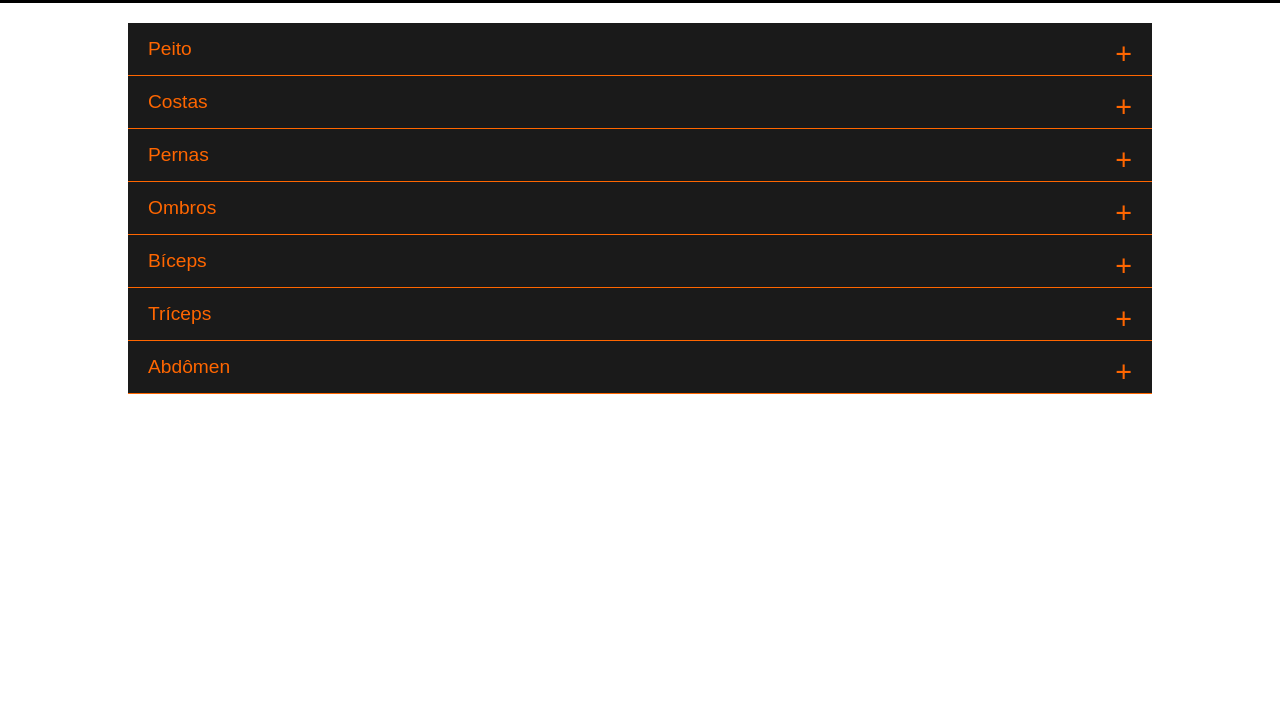
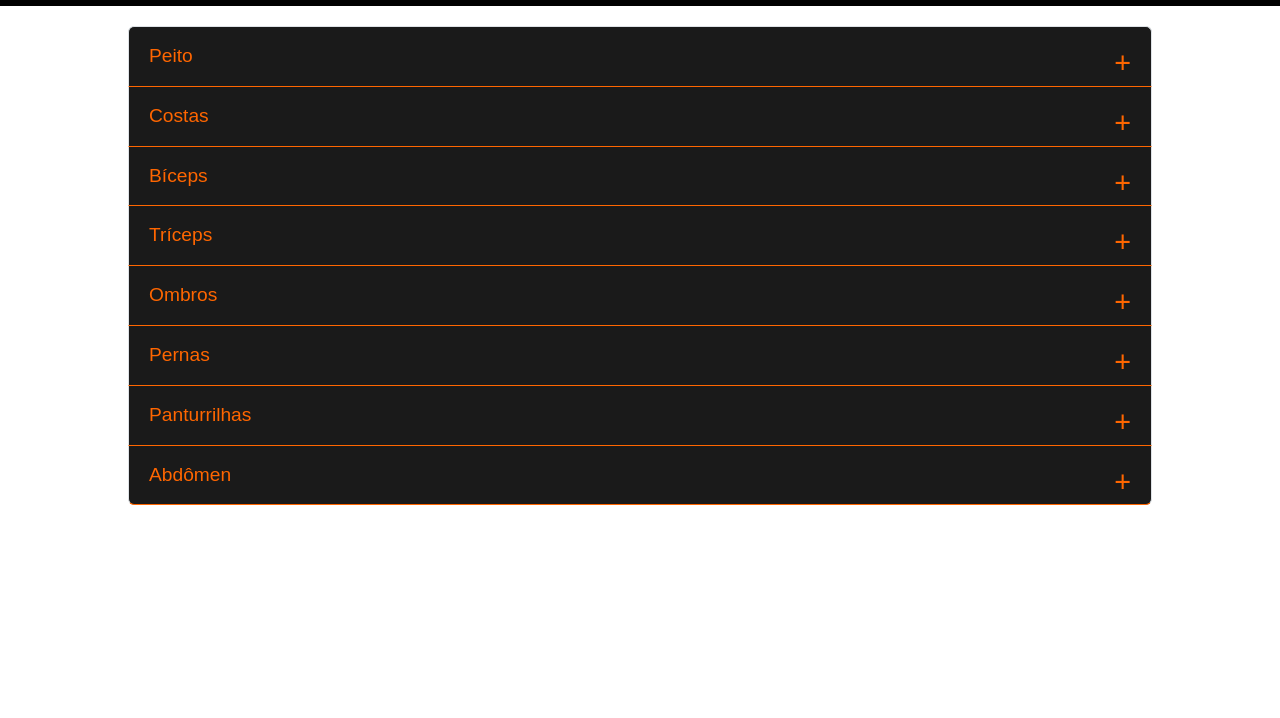
Before and after one commit to Mateusgrr07/Fit_Journey, a plain HTML site: page tutoriais.html in a window 1280 px wide. Shown: the part 82-800 px from the top of the page. Drawn offline with nearby package versions, Linux system fonts and the light colour scheme.

Commit message:
Arrumando os tutorias/Mateus 18/06/2025

```diff
--- a/styless3.css
+++ b/styless3.css
@@ -69,3 +69,8 @@
 .accordion-content li:last-child {
   border-bottom: none;
 }
+
+.accordion-content a {
+  color: #ff6600;
+  text-decoration: none;
+}
--- a/tutoriais.html
+++ b/tutoriais.html
@@ -1,10 +1,12 @@
 <!DOCTYPE html>
 <html lang="pt-br">
+
 <head>
-    <meta charset="UTF-8">
-    <meta name="viewport" content="width=device-width, initial-scale=1.0">
-    <title>Tutoriais</title>
-    <link rel="stylesheet" href="styless3.css">
+  <meta charset="UTF-8">
+  <meta name="viewport" content="width=device-width, initial-scale=1.0">
+  <title>Tutoriais</title>
+  <link href="https://cdn.jsdelivr.net/npm/bootstrap@5.3.7/dist/css/bootstrap.min.css" rel="stylesheet">
+  <link rel="stylesheet" href="styless3.css">
 </head>
 
 <body>
@@ -13,14 +15,20 @@
   </header>
 
   <div class="accordion">
+
     <div class="accordion-item">
       <div class="accordion-header">Peito</div>
       <div class="accordion-content">
         <ul>
           <li><a href="https://www.mundoboaforma.com.br/wp-content/uploads/2020/12/supino-reto.gif">Supino Reto</a></li>
-          <li><a href="https://image.tuasaude.com/media/article/cf/eo/exercicios-para-peitoral_73971.gif?width=686&height=487">Supino Inclinado com Halters</a></li>
-          <li><a href="https://www.hipertrofia.org/blog/wp-content/uploads/2020/06/dumbbell-incline-fly.gif">Crucifixo</a></li>
-          <li><a href="https://static.wixstatic.com/media/2edbed_bede080ad4d141e78fc3f3e25f30ef88~mv2.gif">Pec Deck</a></li>
+          <li><a
+              href="https://www.mundoboaforma.com.br/wp-content/uploads/2020/12/supino-inclinado-com-barra.gif">Supino
+              Inclinado</a></li>
+          <li><a
+              href="https://www.hipertrofia.org/blog/wp-content/uploads/2018/09/barbell-decline-bench-press.gif">Supino
+              Declinado</a></li>
+          <li><a href="https://static.wixstatic.com/media/2edbed_bede080ad4d141e78fc3f3e25f30ef88~mv2.gif">Pec Deck</a>
+          </li>
         </ul>
       </div>
     </div>
@@ -29,10 +37,77 @@
       <div class="accordion-header">Costas</div>
       <div class="accordion-content">
         <ul>
-          <li><a href="https://image.tuasaude.com/media/article/aq/ix/treino-de-costas-e-biceps_73949.gif?width=686&height=487">Puxada Alta</a></li>
-          <li><a href="https://www.mundoboaforma.com.br/wp-content/uploads/2021/09/remada-sentado-com-cabos-e-triangulo-para-costas.gif">Remada Baixa</a></li>
-          <li><a href="https://static.wixstatic.com/media/2edbed_14548a7b0f634aa4bb3973c3100abad9~mv2.gif">Pull Down</a></li>
-          <li><a href="https://image.tuasaude.com/media/article/lr/wg/treino-de-costas-e-biceps_73948.gif?width=686&height=487">Remada Articulada</a></li>
+          <li><a
+              href="https://www.mundoboaforma.com.br/wp-content/uploads/2020/12/costas-puxada-aberta-com-barra-no-pulley.gif">Puxada
+              Alta</a></li>
+          <li><a href="https://www.hipertrofia.org/blog/wp-content/uploads/2023/11/dumbbell-bent-over-row.gif">Remada
+              Curvada com Halteres</a></li>
+          <li><a href="https://static.wixstatic.com/media/2edbed_cf8feb6f79494833b887104bc358843d~mv2.gif">Remada
+              Unilateral com Halteres</a></li>
+          <li><a
+              href="https://www.mundoboaforma.com.br/wp-content/uploads/2021/09/remada-sentado-com-cabos-e-triangulo-para-costas.gif">Remada
+              Baixa</a></li>
+          <li><a href="https://www.hipertrofia.org/blog/wp-content/uploads/2024/01/dumbbell-shrug.gif">Encolhimento com
+              Halteres</a></li>
+        </ul>
+      </div>
+    </div>
+
+    <div class="accordion-item">
+      <div class="accordion-header">Bíceps</div>
+      <div class="accordion-content">
+        <ul>
+          <li><a
+              href="https://www.mundoboaforma.com.br/wp-content/uploads/2020/12/rosca-biceps-direta-na-barra-ez.gif">Rosca
+              Direta</a></li>
+          <li><a href="https://static.wixstatic.com/media/2edbed_da5d39fd2fea4def82eb883ddb148003~mv2.gif">Rosca
+              Alternada</a></li>
+          <li><a
+              href="https://image.tuasaude.com/media/article/cv/bd/treino-de-costas-e-biceps_73944.gif?width=686&height=487">Rosca
+              Martelo</a></li>
+          <li><a
+              href="https://www.mundoboaforma.com.br/wp-content/uploads/2020/12/rosca-concentrada-unilateral-com-halter.gif">Rosca
+              Concentrada</a></li>
+          <li><a
+              href="https://www.mundoboaforma.com.br/wp-content/uploads/2020/12/biceps-rosca-biceps-no-banco-scott-com-barra-W.gif">Rosca
+              Scott</a></li>
+        </ul>
+      </div>
+    </div>
+
+    <div class="accordion-item">
+      <div class="accordion-header">Tríceps</div>
+      <div class="accordion-content">
+        <ul>
+          <li><a
+              href="https://image.tuasaude.com/media/article/gc/as/treino-de-triceps-em-casa_74242.gif?width=686&height=487">Tríceps
+              Testa</a></li>
+          <li><a
+              href="https://engenhariadocorpo.com.br/wp-content/uploads/2024/09/Inserir-um-titulo-1100-x-500-px-1.gif">Tríceps
+              Banco</a></li>
+          <li><a
+              href="https://www.hipertrofia.org/blog/wp-content/uploads/2024/05/cable-overhead-triceps-extension-rope-attachment.gif">Tríceps
+              Francês</a></li>
+          <li><a href="https://www.thingys.com.ar/gymapps/tutorial/7c9218fc52e8256003159658198439e2.gif">Tríceps na Polia </a></li>
+        </ul>
+      </div>
+    </div>
+
+    <div class="accordion-item">
+      <div class="accordion-header">Ombros</div>
+      <div class="accordion-content">
+        <ul>
+          <li><a
+              href="https://grandeatleta.com.br/blog/wp-content/uploads/2023/10/Crucifixo-inverso-na-maquina-como-fazer-musculos.gif">Crucifixo
+              Inverso</a></li>
+          <li><a
+              href="https://www.hipertrofia.org/blog/wp-content/uploads/2018/12/desenvolvimento-militar.gif">Desenvolvimento</a>
+          </li>
+          <li><a href="https://i.pinimg.com/originals/8b/d3/74/8bd3745dca0749b912b08b0d4bca3833.gif">Elevação
+              Lateral</a></li>
+          <li><a
+              href="https://i0.wp.com/omelhortreino.com.br/wp-content/uploads/2025/04/Elevacao-frontal-com-dois-bracos-com-halteres.gif?resize=550%2C550&ssl=1">Elevação
+              Frontal</a></li>
         </ul>
       </div>
     </div>
@@ -41,49 +116,34 @@
       <div class="accordion-header">Pernas</div>
       <div class="accordion-content">
         <ul>
-          <li><a href="https://www.hipertrofia.org/blog/wp-content/uploads/2017/11/smith-full-squat.gif">Agachamento</a></li>
-          <li><a href="https://www.mundoboaforma.com.br/wp-content/uploads/2020/12/pernas-leg-press-45-tradicional.gif">Leg Press 45°</a></li>
-          <li><a href="https://www.hipertrofia.org/blog/wp-content/uploads/2023/11/lever-leg-extension.gif">Cadeira Extensora</a></li>
-          <li><a href="https://www.hipertrofia.org/blog/wp-content/uploads/2018/09/cadeira-flexora.gif">Cadeira Flexora</a></li>
-          <li><a href="https://i.pinimg.com/originals/4e/17/b8/4e17b88b6b11c54155939c0a5b3c3381.gif">Cadeira Adutora</a></li>
-          <li><a href="https://www.hipertrofia.org/blog/wp-content/uploads/2024/09/lever-seated-hip-abduction.gif">Cadeira Abdutora</a></li>
+          <li><a href="https://www.hipertrofia.org/blog/wp-content/uploads/2017/11/smith-full-squat.gif">Agachamento</a>
+          </li>
+          <li><a
+              href="https://www.mundoboaforma.com.br/wp-content/uploads/2020/12/pernas-leg-press-45-tradicional.gif">Leg
+              Press</a></li>
+          <li><a
+              href="https://www.hipertrofia.org/blog/wp-content/uploads/2023/11/lever-leg-extension.gif">Extensora</a>
+          </li>
+          <li><a href="https://www.hipertrofia.org/blog/wp-content/uploads/2018/09/cadeira-flexora.gif">Flexora</a></li>
+          <li><a href="https://i.pinimg.com/originals/4e/17/b8/4e17b88b6b11c54155939c0a5b3c3381.gif">Cadeira Adutora</a>
+          </li>
+          <li><a
+              href="https://www.hipertrofia.org/blog/wp-content/uploads/2024/09/lever-seated-hip-abduction.gif">Cadeira
+              Abdutora</a></li>
         </ul>
       </div>
     </div>
 
     <div class="accordion-item">
-      <div class="accordion-header">Ombros</div>
+      <div class="accordion-header">Panturrilhas</div>
       <div class="accordion-content">
         <ul>
-          <li><a href="https://www.hipertrofia.org/blog/wp-content/uploads/2018/12/desenvolvimento-militar.gif">Desenvolvimento</a></li>
-          <li><a href="https://i.pinimg.com/originals/8b/d3/74/8bd3745dca0749b912b08b0d4bca3833.gif">Elevação Lateral</a></li>
-          <li><a href="https://i0.wp.com/omelhortreino.com.br/wp-content/uploads/2025/04/Elevacao-frontal-com-dois-bracos-com-halteres.gif?resize=550%2C550&ssl=1">Elevação Frontal</a></li>
-          <li><a href="https://www.hipertrofia.org/blog/wp-content/uploads/2024/01/dumbbell-shrug.gif">Encolhimento</a></li>
-        </ul>
-      </div>
-    </div>
-
-    <div class="accordion-item">
-      <div class="accordion-header">Bíceps</div>
-      <div class="accordion-content">
-        <ul>
-          <li><a href="https://www.mundoboaforma.com.br/wp-content/uploads/2020/12/rosca-biceps-direta-na-barra-ez.gif">Rosca Direta</a></li>
-          <li><a href="https://static.wixstatic.com/media/2edbed_da5d39fd2fea4def82eb883ddb148003~mv2.gif">Rosca Alternada</a></li>
-          <li><a href="https://image.tuasaude.com/media/article/cv/bd/treino-de-costas-e-biceps_73944.gif?width=686&height=487">Rosca Martelo</a></li>
-          <li><a href="https://www.mundoboaforma.com.br/wp-content/uploads/2020/12/rosca-concentrada-unilateral-com-halter.gif">Rosca Concentrada</a></li>
-          <li><a href="https://www.mundoboaforma.com.br/wp-content/uploads/2020/12/biceps-rosca-biceps-no-banco-scott-com-barra-W.gif">Rosca Scott</a></li>
-        </ul>
-      </div>
-    </div>
-
-    <div class="accordion-item">
-      <div class="accordion-header">Tríceps</div>
-      <div class="accordion-content">
-        <ul>
-          <li><a href="https://image.tuasaude.com/media/article/gc/as/treino-de-triceps-em-casa_74242.gif?width=686&height=487">Tríceps Testa</a></li>
-          <li><a href="https://engenhariadocorpo.com.br/wp-content/uploads/2024/09/Inserir-um-titulo-1100-x-500-px-1.gif">Tríceps Banco</a></li>
-          <li><a href="https://www.hipertrofia.org/blog/wp-content/uploads/2024/05/cable-overhead-triceps-extension-rope-attachment.gif">Tríceps Francês</a></li>
-          <li><a href="https://www.thingys.com.ar/gymapps/tutorial/7c9218fc52e8256003159658198439e2.gif">Tríceps Barrinha</a></li>
+          <li><a
+              href="https://www.mundoboaforma.com.br/wp-content/uploads/2021/03/Panturrilha-em-pe-no-aparelho.gif">Elevação
+              de Panturrilha em Pé</a></li>
+          <li><a
+              href="https://www.hipertrofia.org/blog/wp-content/uploads/2018/10/lever-seated-calf-raise-.gif">Elevação
+              de Panturrilha Sentado</a></li>
         </ul>
       </div>
     </div>
@@ -92,12 +152,33 @@
       <div class="accordion-header">Abdômen</div>
       <div class="accordion-content">
         <ul>
-          <li><a href="https://www.mundoboaforma.com.br/wp-content/uploads/2021/09/abdominal-obliquo-rotacao-russa-com-anilha-e-pernas-parra-cima.gif">Abdominal Rotação Russa</a></li>
-          <li><a href="https://treinomestre.com.br/wp-content/uploads/2024/11/abdominal-remador-1.gif">Abdominal Remador</a></li>
+          <li><a href="https://www.mundoboaforma.com.br/wp-content/uploads/2021/04/abdominal-com-bola-medicinal.gif">Abdominal Supra</a></li>
+          <li><a href="https://www.hipertrofia.org/blog/wp-content/uploads/2024/12/abdominal-infra-solo2.gif">Abdominal Infra</a></li>
           <li><a href="https://www.lyfta.app/_next/image?url=%2Fthumbnails%2F43841201.jpg&w=3840&q=75">Prancha</a></li>
         </ul>
       </div>
     </div>
   </div>
+
+  <script src="https://cdn.jsdelivr.net/npm/bootstrap@5.3.7/dist/js/bootstrap.bundle.min.js"></script>
+  <script>
+    const headers = document.querySelectorAll('.accordion-header');
+
+    headers.forEach(header => {
+      header.addEventListener('click', () => {
+        const content = header.nextElementSibling;
+        const isActive = header.classList.contains('active');
+
+        document.querySelectorAll('.accordion-header').forEach(h => h.classList.remove('active'));
+        document.querySelectorAll('.accordion-content').forEach(c => c.style.maxHeight = null);
+
+        if (!isActive) {
+          header.classList.add('active');
+          content.style.maxHeight = content.scrollHeight + "px";
+        }
+      });
+    });
+  </script>
 </body>
+
 </html>
```
Lines whose indentation alone changed are shown as unchanged.
